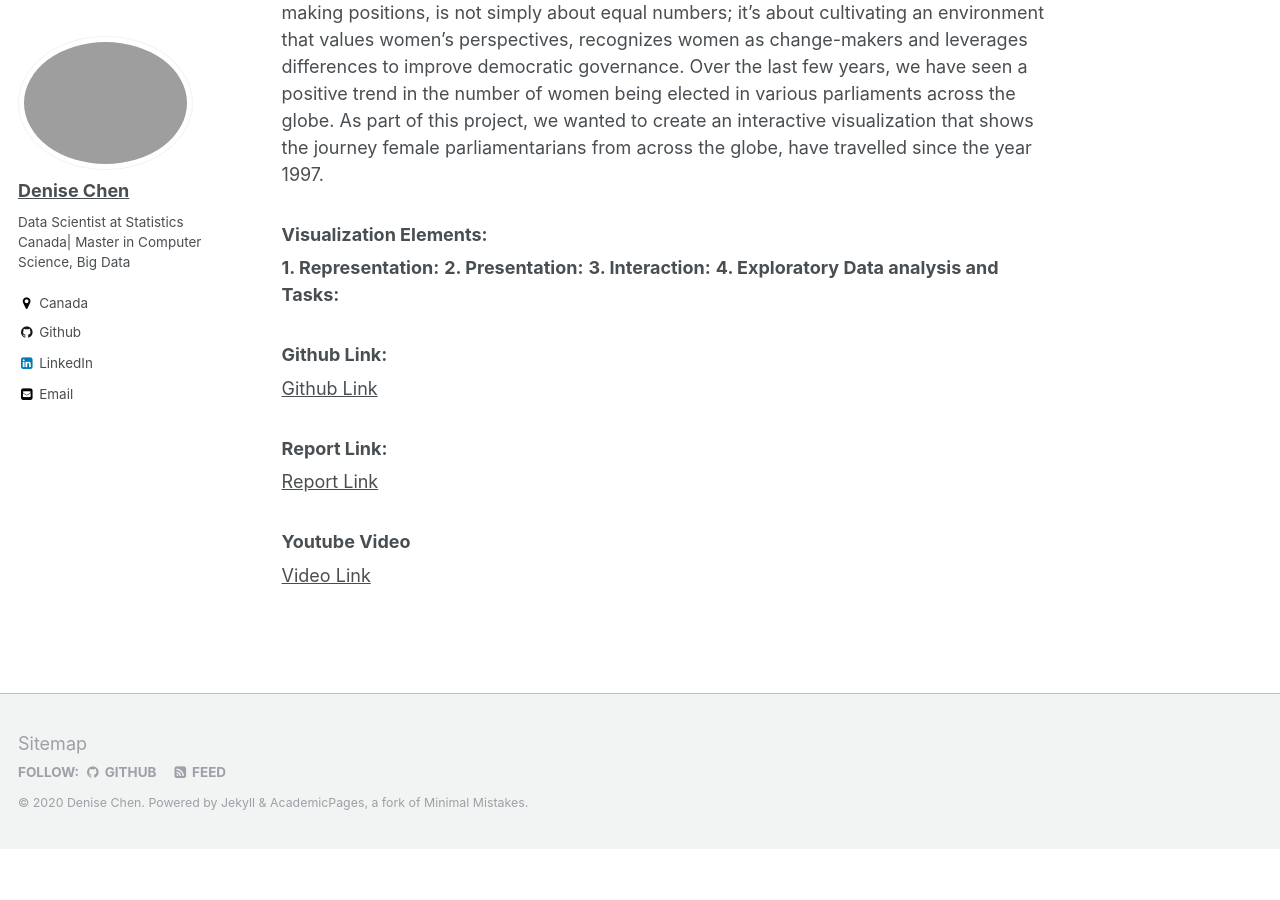
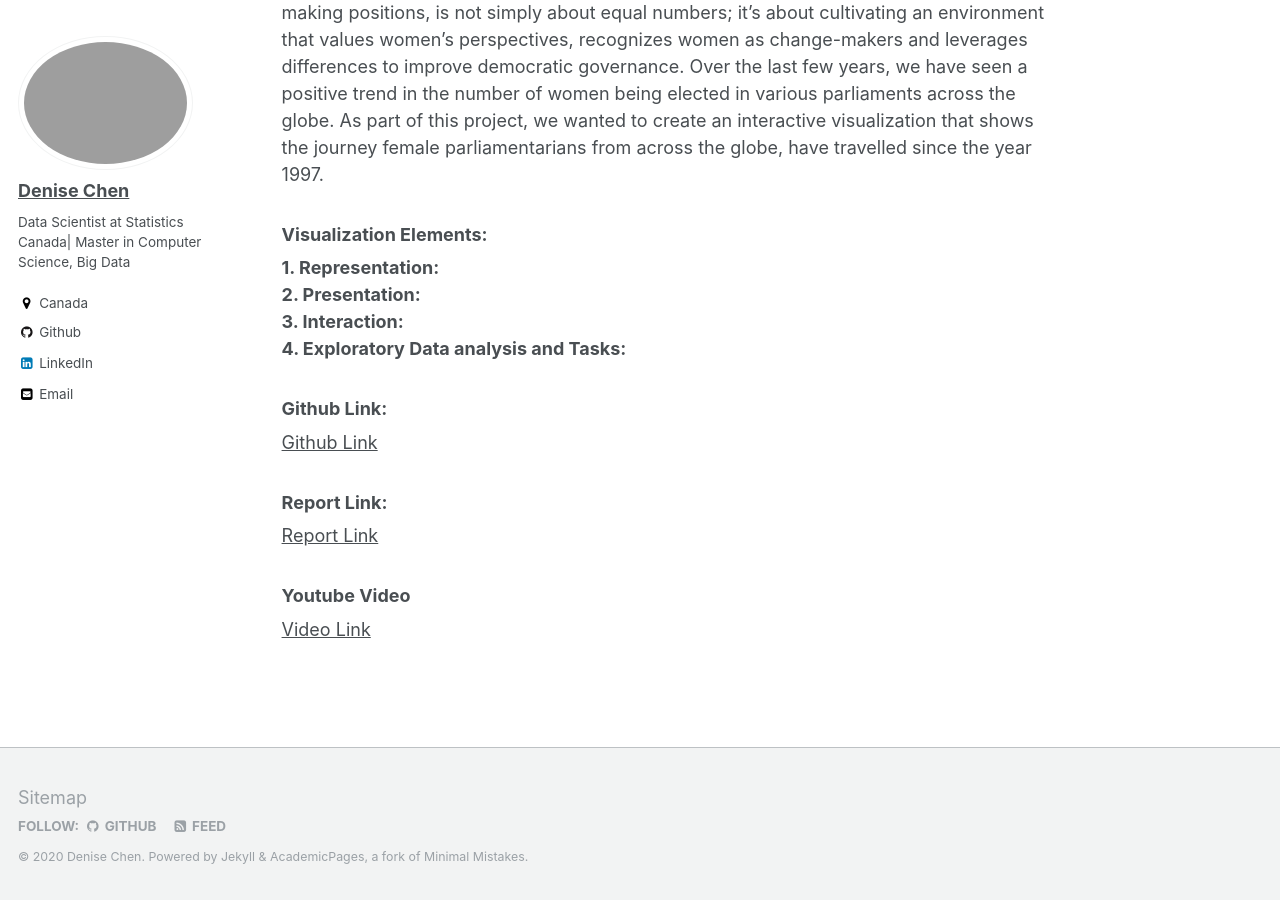
Before and after one commit to denisechendd/denisechenddaa.github.io, a Jekyll site: the page built from _pages/course_proj.md, in a window 1280 px wide and 900 px high, scrolled down 3107 px. Built offline with Jekyll 4.4.1, drawn with Linux system fonts in a browser that asks for light colours; before the commit the page ends 3956 px from its top, so only the background shows below that.

Commit message:
update page3

```diff
--- a/_pages/course_proj.md
+++ b/_pages/course_proj.md
@@ -76,9 +76,9 @@ Specifically, we perform topic modeling on news articles to discover the general
 The importance of equal participation of women in politics, and especially in decision-making positions, is not simply about equal numbers; it’s about cultivating an environment that values women’s perspectives, recognizes women as change-makers and leverages differences to improve democratic governance. Over the last few years, we have seen a positive trend in the number of women being elected in various parliaments across the globe. As part of this project, we wanted to create an interactive visualization that shows the journey female parliamentarians from across the globe, have travelled since the year 1997.
 
 ### Visualization Elements:
-**1. Representation:**
-**2. Presentation:**
-**3. Interaction:**
+**1. Representation:** <br>
+**2. Presentation:** <br>
+**3. Interaction:** <br>
 **4. Exploratory Data analysis and Tasks:**
 
 ### Github Link:
```
